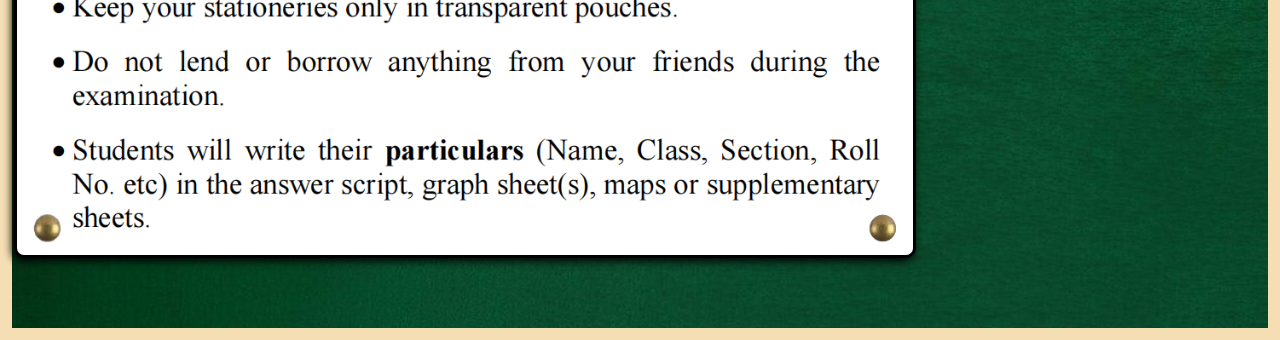
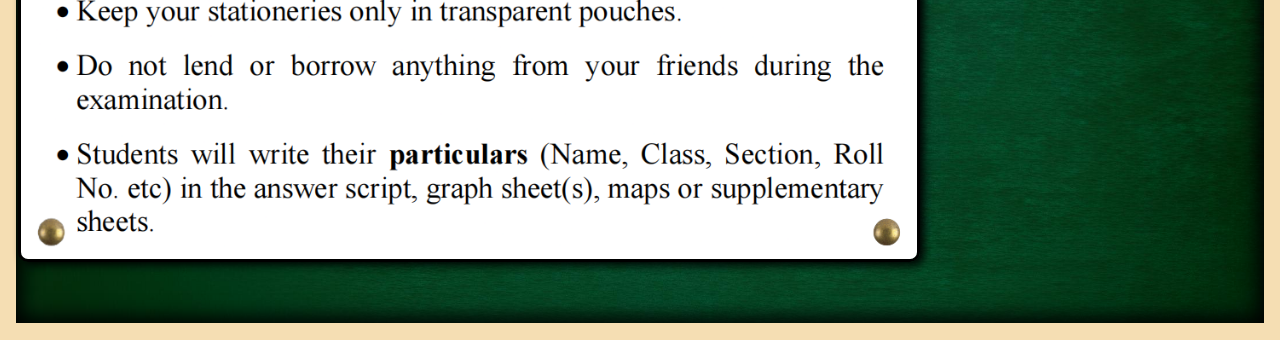
Before and after one commit to hello-lab/Notice-website-2, a plain HTML site: page index.html in a window 1280 px wide. Shown: the part 465-805 px from the top of the page. Drawn offline with Linux system fonts and the light colour scheme.

Commit message:
first committtt

```diff
--- a/style.css
+++ b/style.css
@@ -1,10 +1,13 @@
 body {
+    box-shadow: inset 0 0 20px 6px black;
+    height: 97vh;
     padding: 2px;
+    background-size: cover;
     background-image: url(/assets/bg.jpg);
 }
 html{
     background-color: wheat;
-    padding: 4px;
+    padding: 1vh;
     overflow: hidden;
 }
 .header {
@@ -34,14 +37,14 @@ html{
 
     width: 70vw;
     max-height: 75vh;
-    box-shadow: -2px 3px 8px black;
+    box-shadow: 4px 3px 8px black;
     border-radius: 10px;
     border: solid;
 }
 
 .time {
     top: 0;
-    right: 25px;
+    right: 2vw;
     display: flex;
     position: fixed;
     height: 100vh;
@@ -59,3 +62,10 @@ html{
     font-size: 4vh;
     justify-content: space-between;
 }
+
+
+@media screen and (max-height: 2000px) {
+    body {
+        height: 96vh;
+    }
+  }
```
